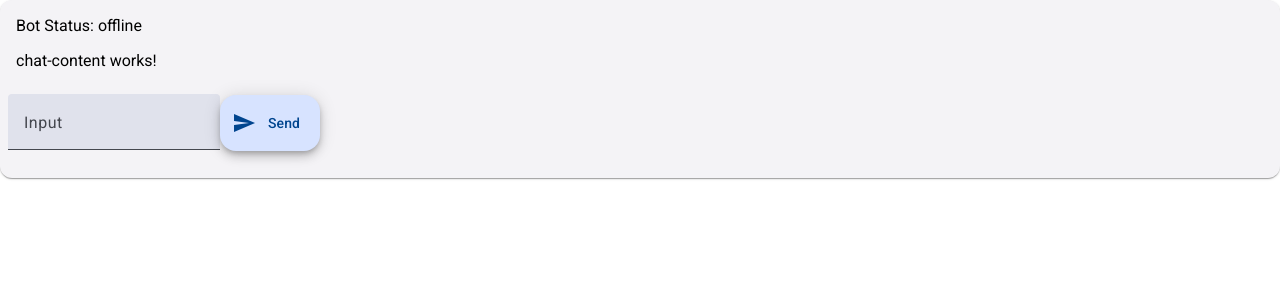
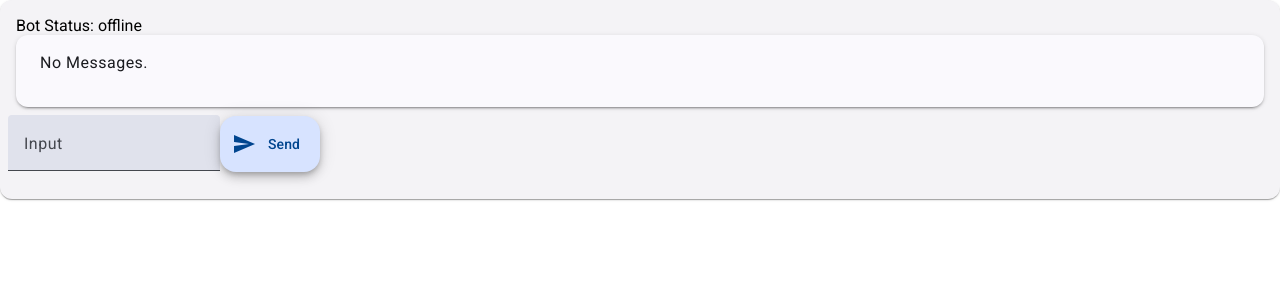
Before and after one commit to Adrian55Stack/ChatBotRxjs, an Angular app: page / in a window 1280 px wide. Shown: the top 300 px of the page. Built offline with nearby package versions, Linux system fonts and the light colour scheme.

Commit message:
add basic expansion

```diff
--- a/src/app/chat-content/chat-content.component.html
+++ b/src/app/chat-content/chat-content.component.html
@@ -1 +1,10 @@
-<p>chat-content works!</p>
+<mat-accordion>
+    <mat-expansion-panel disabled expanded>
+        @if(!messages.length) {
+            <p>No Messages.</p>
+        }
+        @else {
+            <p>Message</p>
+        }
+    </mat-expansion-panel>
+</mat-accordion>
--- a/src/app/chat-content/chat-content.component.ts
+++ b/src/app/chat-content/chat-content.component.ts
@@ -1,11 +1,13 @@
 import { Component } from '@angular/core';
+import {MatExpansionModule} from '@angular/material/expansion';
+import { IMessage } from '../models/message.model';
 
 @Component({
   selector: 'app-chat-content',
-  imports: [],
+  imports: [MatExpansionModule],
   templateUrl: './chat-content.component.html',
   styleUrl: './chat-content.component.scss'
 })
 export class ChatContentComponent {
-
+  messages: IMessage[] =[];
 }
--- /dev/null
+++ b/src/app/models/message.model.ts
@@ -0,0 +1,5 @@
+export interface IMessage {
+    author: string,
+    content: string,
+    time: Date
+}
```
